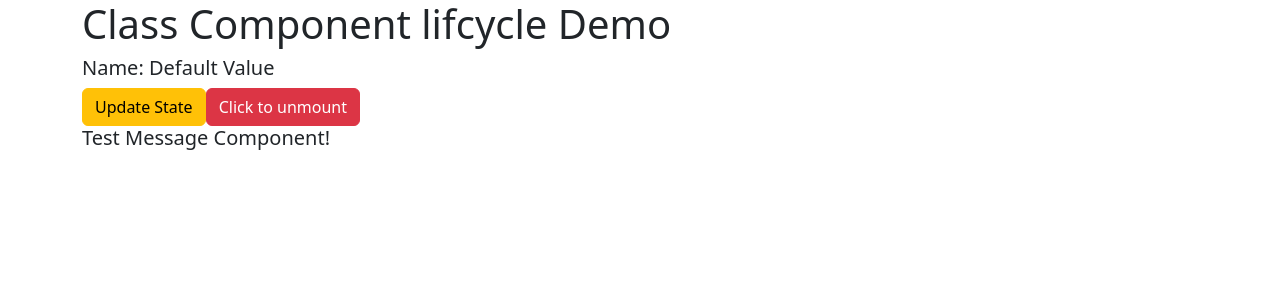
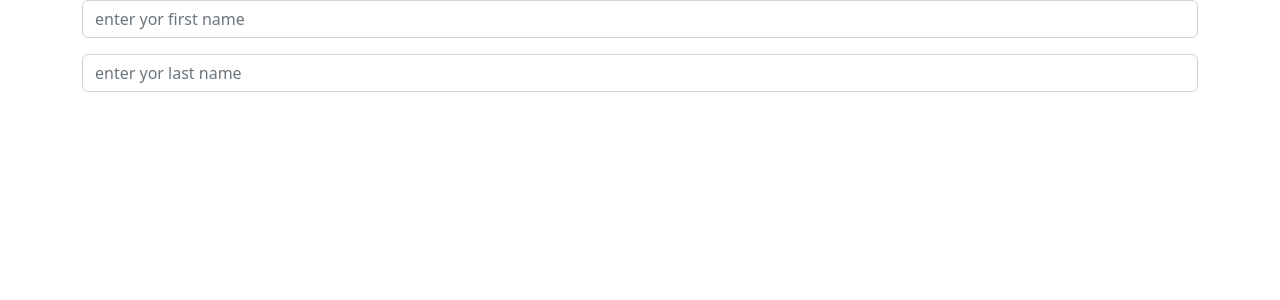
Before and after one commit to Tesfaldet1/g45-react-app, a React (Create React App) app: page / in a window 1280 px wide. Shown: the top 300 px of the page. Built offline with nearby package versions, Linux system fonts and the light colour scheme.

Commit message:
smple input form

```diff
--- /dev/null
+++ b/src/ex10-component-lifecycle/UseStateExample.js
@@ -0,0 +1,29 @@
+import React from "react";
+
+const UseStateExample = () => {
+  return (
+    <div className="container">
+      <form>
+        <div className="mb-3">
+          <input
+            type="text"
+            className="form-control"
+            id="firstName"
+            name="fristName"
+            placeholder="enter yor first name"
+          />
+        </div>
+        <div className="mb-3">
+          <input
+            type="text"
+            className="form-control"
+            id="lastName"
+            name="lastName"
+            placeholder="enter yor last name"
+          />
+        </div>
+      </form>
+    </div>
+  );
+};
+export default UseStateExample;
--- a/src/index.js
+++ b/src/index.js
@@ -15,6 +15,7 @@ import ProductList from "./ex8-state/ProductList";
 import Counter from "./ex9-event/Counter";
 import Person from "./ex9-event/Porson";
 import ComponentLifecycleDemo from "./ex10-component-lifecycle/ComponentLifecycleDemo";
+import UseStateExample from "./ex10-component-lifecycle/UseStateExample";
 
 const greetingMessage = <div>hello react!</div>;
 
@@ -35,4 +36,4 @@ const names = [
   "Tesfaldet Weldemicheal",
   "Sisay Weldemicheal",
 ];
-root.render(<ComponentLifecycleDemo />);
+root.render(<UseStateExample />);
```
